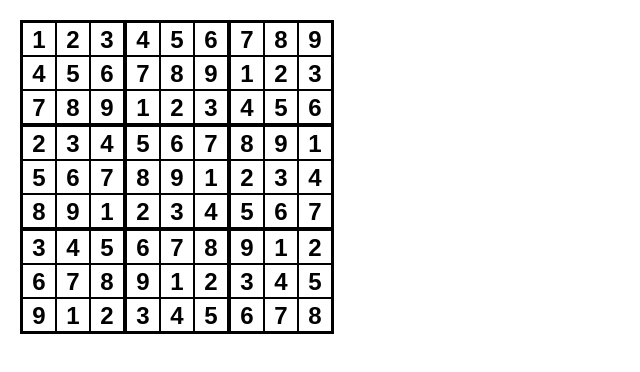
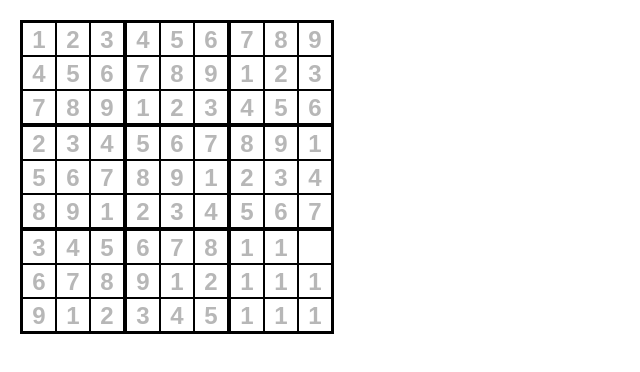
Before and after one commit to terrysmalone/sudoku-solver, a React (Create React App) app: page / in a window 1280 px wide. Shown: the top 372 px of the page, without its empty margins (0-640 px from the left). Built offline with nearby package versions, Linux system fonts and the light colour scheme.

Commit message:
Add disabled to square

```diff
--- a/src/components/Game.tsx
+++ b/src/components/Game.tsx
@@ -12,7 +12,8 @@ export const Game = () => {
     populateTestGrid(8),
     populateTestGrid(3),
     populateTestGrid(6),
-    populateTestGrid(9),
+    [1, 1, undefined, 1, 1, 1, 1, 1, 1],
+    // populateTestGrid(9),
   ]);
 
   const handleClick = (gridIndex: number, squareIndex: number) => {
--- a/src/components/Grid.tsx
+++ b/src/components/Grid.tsx
@@ -16,6 +16,7 @@ export const Grid = ({ squares, onSquareClick }: GridProps) => {
           <Square
             value={getStringValue(value)}
             onSquareClick={() => onSquareClick(squareIndex)}
+            disabled={!isNaN(Number(value))}
           />
         </div>
       ))}
--- a/src/components/Square.tsx
+++ b/src/components/Square.tsx
@@ -1,14 +1,26 @@
-import { MouseEventHandler } from "react";
+import { MouseEventHandler, useRef } from "react";
 import "../Styles/Square.css";
 
 type SquareProps = {
   value: string;
   onSquareClick: MouseEventHandler;
+  disabled?: boolean;
 };
 
-export const Square = ({ value, onSquareClick }: SquareProps) => {
+export const Square = ({
+  value,
+  onSquareClick,
+  disabled = false,
+}: SquareProps) => {
+  const initialDisabled = useRef(disabled);
+
   return (
-    <button data-testid="square" className="square" onClick={onSquareClick}>
+    <button
+      data-testid="square"
+      className="square"
+      onClick={onSquareClick}
+      disabled={initialDisabled.current}
+    >
       {value}
     </button>
   );
```
